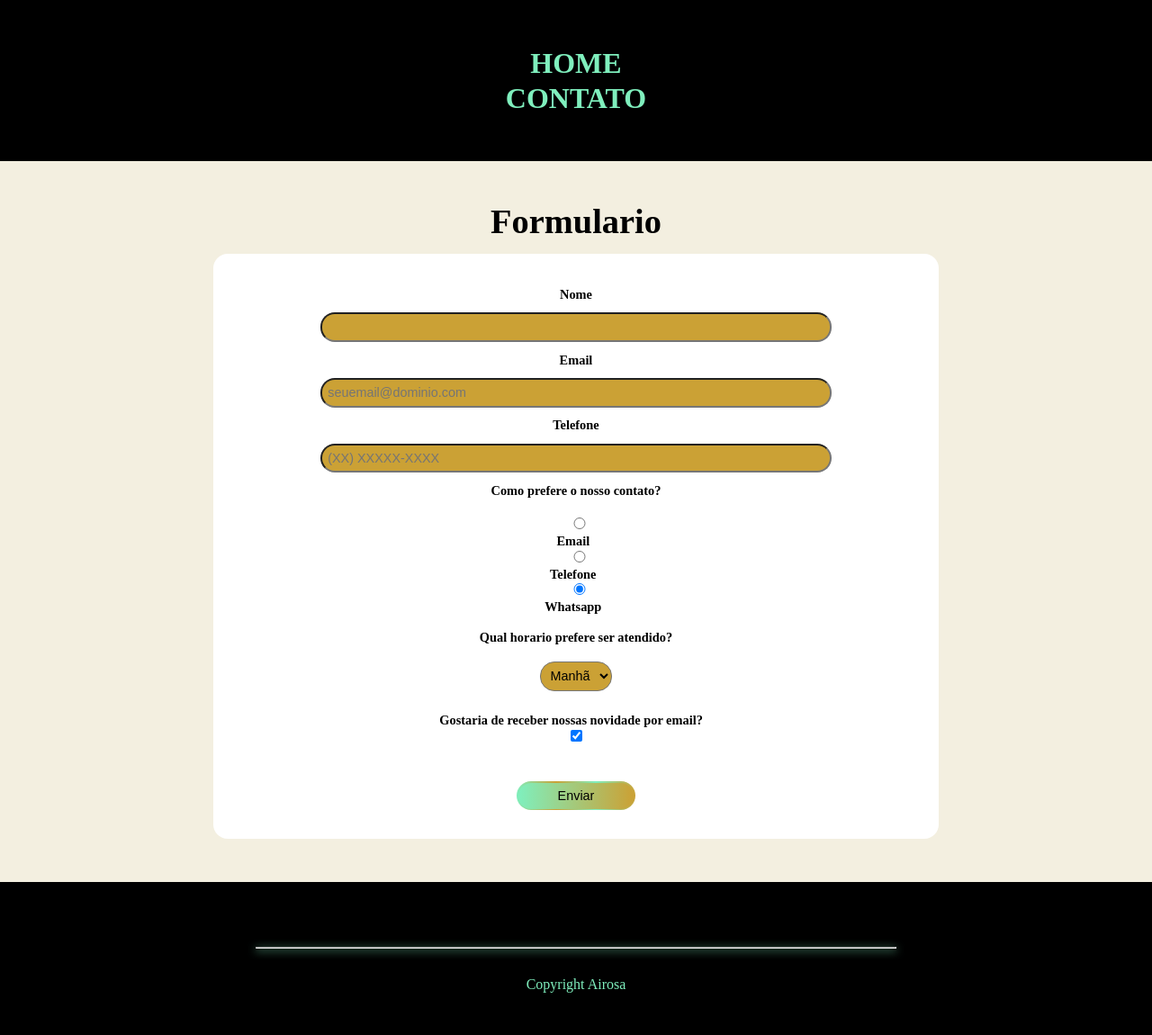
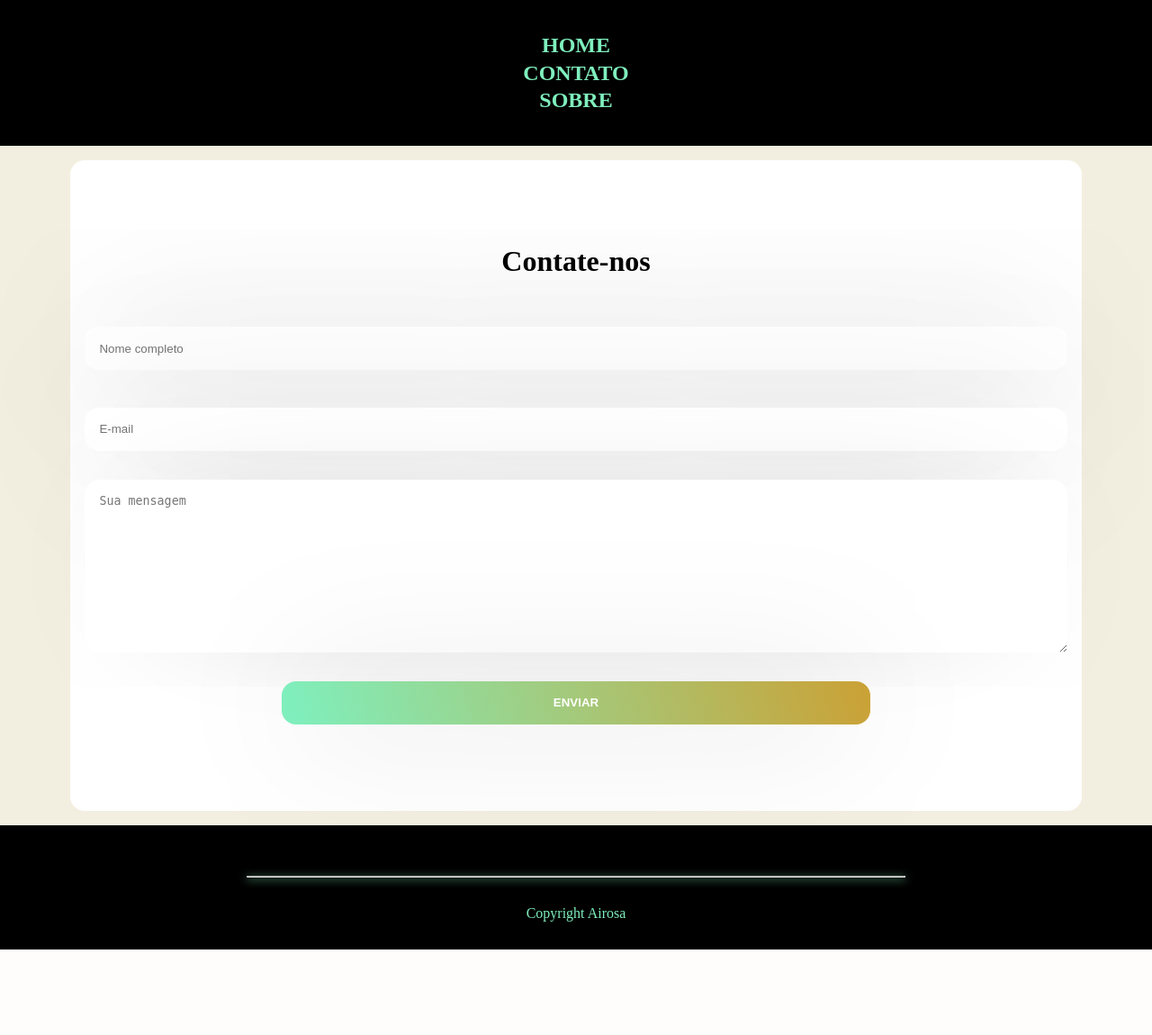
Before and after one commit to airosa32/Flask, a Flask app: page /contato in a window 1280 px wide. Shown: the whole page at 90% size. After the commit the page ends 1055 px from the top, so only its background shows below. Run offline with Flask 2, Linux system fonts and the light colour scheme; parts of the project's set-up code (start-up, migrations or seed data) failed here and were passed over; some libraries are stand-ins or nearby versions.

Commit message:
atualização

```diff
--- a/app/controllers/routes.py
+++ b/app/controllers/routes.py
@@ -11,6 +11,10 @@ def index():
 @app.route('/contato')
 def contato():
     return render_template('contato.html')
+
+@app.route('/sobre')
+def sobre():
+    return render_template('sobre.html')
 
 @app.route('/login', methods=['POST'])
 def login():
@@ -29,4 +33,4 @@ def login():
             return render_template('login.html', user = usuario, password = senha, bd = string)
 
         else:
-            return render_template('index.html', msg = 'usuario ou senha Invalido')
+            return render_template('index.html')
--- a/app/static/estilos/280_pixel/style_contato_screen_280px.css
+++ /dev/null
@@ -1,97 +0,0 @@
-@media screen and (min-width: 280px) {
-    #contato {
-        display: flex;
-        flex-direction: column;
-        flex-wrap: wrap;
-        align-items: center;
-        padding: 3rem;
-        font-weight: bold;
-        flex: 1; /*grow - aumenta e ocupa o mx de espaço disponivel
-                  shirink - diminui e ocupa o mx de espaço disponivel
-                  basis - escolhe o minino de pixel ao ser criado*/
-    }
-
-    #contato h1 {
-        font-size: 2.4rem;
-        margin-bottom: 1rem;
-    }
-
-    #contato form {
-        padding: 2rem 3rem;
-        border-radius: 1rem;
-        background-color: white;
-        width: 60%;
-    }
-
-    #contato #um, #dois, #tres {
-        display: flex;
-        flex-wrap: wrap;
-        flex-direction: column;
-        flex: 1;
-        align-items: center;
-    }
-
-    #contato #cor, select {
-        background-color: var(--cor-2);
-    }
-
-    #contato * :not(div) {
-        margin-bottom: 0.4rem;
-        padding: 0.4rem;
-        border-radius: 1rem;
-        font-size: 0.9rem;
-    }
-
-    #contato input {
-        width: 100%;
-        box-sizing: border-box;
-    }
-
-    @keyframes fundo_enviar {
-        0% {
-            background-image: linear-gradient(0deg, var(--cor-1), var(--cor-2));
-        }
-        25% {
-            background-image:
-            linear-gradient(90deg, var(--cor-1), var(--cor-2),
-                            var(--cor-1), var(--cor-2));
-        }
-        50% {
-            background-image:
-            linear-gradient(180deg, var(--cor-1), var(--cor-2),
-                            var(--cor-1), var(--cor-2));
-        }
-        75% {
-            background-image:
-            linear-gradient(270deg, var(--cor-1), var(--cor-2),
-                            var(--cor-1), var(--cor-2));
-        }
-        100% {
-            background-image:
-            linear-gradient(360deg, var(--cor-1), var(--cor-2),
-                            var(--cor-1), var(--cor-2));
-        }
-    }
-
-    #contato #enviar {
-        background-image: linear-gradient(270deg, var(--cor-2), var(--cor-1));
-        width: 8rem;
-        margin: 0;
-        border: none;
-        cursor: pointer;
-    }
-
-    #contato #fundo_enviar {
-        margin-top: 1.6rem;
-        padding: 0.1rem;
-        border-radius: 1rem;
-        animation: fundo_enviar 2s;
-        animation-iteration-count: infinite;
-    }
-}
-
-@media screen and (min-width: 600px) {
-    #contato input {
-        width: 80%;
-    }
-}
--- a/app/static/estilos/280_pixel/style_index_screen_280px.css
+++ /dev/null
@@ -1,74 +0,0 @@
-@media screen and (min-width: 280px) {
-    #index {
-        display: flex;
-        flex-direction: column;
-        flex-wrap: wrap;
-        flex: 1;
-        align-items: center;
-        padding: 3rem;
-        font-weight: bold;
-        color: var(--cor-2);
-    }
-
-    #index form {
-        border-radius: 1rem;
-        padding: 6rem 3rem 0 3rem;
-        background-color: white;
-        width: 60%;
-    }
-
-    #index form, fieldset {
-        display: flex;
-        flex-direction: column;
-        align-items: center;
-        flex: 1;
-    }
-
-    #index legend {
-        font-size: 2rem;
-    }
-
-    #index input {
-        width: 100%;
-        height: 1.5rem;
-        border: 0 none;
-        outline: 0;
-        margin-top: 1rem;
-    }
-
-    #index #enviar {
-        margin: 1.4rem 0 2rem 0;
-        border-radius: 1rem;
-        cursor: pointer;
-        background-image: linear-gradient(45deg, var(--cor-1), var(--cor-2));
-    }
-
-    #index #enviar:hover {
-        box-shadow:0 0 6px var(--cor-1);
-    }
-
-    #index .linha_preta {
-        height: 0.03rem;
-        width: 100%;
-        background-color: var(--cor-3);
-    }
-
-    #index #painel_1, #painel_2, a {
-        text-decoration: none;
-        margin-top: 0.5rem;
-        color: var(--cor-2);
-    }
-
-    #index #painel_2 {
-        margin-top: 8rem;
-        margin-bottom: 0.7rem;
-    }
-
-    #index #painel_2 a:after {
-        content: ' ➜';
-    }
-
-    #index #msg {
-        color: red;
-    }
-}
--- /dev/null
+++ b/app/static/estilos/screen_280_pixel/style_contato_screen_280px.css
@@ -0,0 +1,79 @@
+@media screen and (min-width: 280px) {
+    #contato {
+        display: flex;
+        flex-direction: column;
+        flex-wrap: wrap;
+        align-items: center;
+        padding: 1rem;
+        font-weight: bold;
+        flex: 1; /*grow - aumenta e ocupa o mx de espaço disponivel
+                  shirink - diminui e ocupa o mx de espaço disponivel
+                  basis - escolhe o minino de pixel ao ser criado*/
+    }
+
+    #contato form legend {
+        font-size: 2rem;
+        margin-bottom: 1rem;
+    }
+
+    #contato form {
+        padding: 6rem 1rem 3rem 1rem;
+        border-radius: 1rem;
+        background-color: white;
+        box-sizing: border-box;
+        width: 90%;
+    }
+
+    #contato #painel {
+        display: flex;
+        flex-wrap: wrap;
+        flex-direction: column;
+        flex: 1;
+        align-items: center;
+    }
+
+    #contato input {
+        width: 100%;
+        height: 3rem;
+        border-radius: 1rem;
+        box-sizing: border-box;
+        border: none;
+        outline: 0;
+        box-shadow:0 0 10rem -1.3rem var(--cor-3);
+    }
+
+    #contato input:not(#enviar) {
+        padding: 1rem;
+    }
+
+    #contato #texto {
+        width: 100%;
+        height: 12rem;
+        box-sizing: border-box;
+        border-radius: 1rem;
+        border: none;
+        outline: 0;
+        box-shadow:0 0 10rem -5.5rem var(--cor-3);
+        margin-top: 2rem;
+        padding: 1rem;
+    }
+
+    #contato #enviar {
+        margin: 2rem 0 3rem 0;
+        width: 60%;
+        border: 0;
+        border-radius: 1rem;
+        cursor: pointer;
+        font-weight: bold;
+        color: white;
+        text-transform: uppercase;
+        background-image: linear-gradient(75deg, var(--cor-2),var(--cor-1), var(--cor-2),var(--cor-1), var(--cor-2));
+        background-size: 400%;
+        background-position-x: 100%;
+        transition: 1s;
+    }
+
+    #contato #enviar:hover {
+        background-position-x: 0%;
+    }
+}
--- /dev/null
+++ b/app/static/estilos/screen_280_pixel/style_index_screen_280px.css
@@ -0,0 +1,88 @@
+@media screen and (min-width: 280px) {
+    #index {
+        display: flex;
+        flex-direction: column;
+        flex-wrap: wrap;
+        flex: 1;
+        align-items: center;
+        padding: 1rem;
+    }
+
+    #index form {
+        border-radius: 1rem;
+        padding: 6rem 0 3rem 0;
+        background-color: white;
+    }
+
+    #index form, fieldset {
+        display: flex;
+        flex-direction: column;
+        align-items: center;
+        flex: 1;
+        width: 90%;
+    }
+
+    #index legend {
+        font-size: 2rem;
+        font-weight: bold;
+    }
+
+    #index .painel {
+        display: flex;
+        flex: 1;
+        width: 100%;
+    }
+
+    #index #painel_ic {
+        border-bottom: 0.01rem var(--cor-3) solid;
+    }
+
+    #index #painel_ic, input {
+        margin-top: 2.6rem;
+    }
+
+    #index div p ~ i {
+        margin-top: 1rem;
+        font-size: 2rem;
+    }
+
+    #index input {
+        width: 100%;
+        height: 3rem;
+        border: none;
+        outline: 0;
+        border-bottom: 0.01rem var(--cor-3) solid;
+        padding-left: 1rem;
+    }
+
+    #index #enviar {
+        margin: 0.5rem 0 3rem 0;
+        border: 0;
+        border-radius: 1rem;
+        cursor: pointer;
+        font-weight: bold;
+        color: white;
+        text-transform: uppercase;
+        background-image: linear-gradient(75deg, var(--cor-2),var(--cor-1), var(--cor-2),var(--cor-1), var(--cor-2));
+        background-size: 400%;
+        background-position-x: 100%;
+        transition: 1s;
+    }
+
+    #index #enviar:hover {
+        background-position-x: 0%;
+    }
+
+    #index a, #criar_acc {
+        text-decoration: none;
+        margin: 1rem;
+        color: var(--cor-3);
+    }
+
+    #index #criar_acc {
+        margin-top: 8rem;
+        text-transform: uppercase;
+        font-size: 0.78rem;
+        font-weight: 600;
+    }
+}
--- /dev/null
+++ b/app/static/estilos/screen_280_pixel/style_sobre_screen_280px.css
@@ -0,0 +1,10 @@
+@media screen and (min-width: 280px) {
+    #sobre {
+        display: flex;
+        flex-direction: column;
+        flex-wrap: wrap;
+        flex: 1;
+        align-items: center;
+        padding: 1rem;
+    }
+}
--- a/app/static/estilos/style.css
+++ b/app/static/estilos/style.css
@@ -20,13 +20,13 @@ li {
 }
 
 header, footer {
-    padding: 3rem;
+    padding: 2rem;
     background-color: var(--cor-3);
 }
 
 header nav a {
     color: var(--cor-1);
-    font-size: 2rem;
+    font-size: 1.5rem;
     font-weight: bold;
     text-decoration: none;
     text-transform: uppercase;
--- a/app/templates/base.html
+++ b/app/templates/base.html
@@ -4,11 +4,16 @@
     <meta charset="UTF-8">
     <meta http-equiv="X-UA-Compatible" content="IE=edge">
     <meta name="viewport" content="width=device-width, initial-scale=1.0">
+
     <link rel="stylesheet" href="{{ url_for('static', filename='/estilos/reset.css') }}">
     <link rel="stylesheet" href="{{ url_for('static', filename='/estilos/style.css') }}">
-    <link rel="stylesheet" href="{{ url_for('static', filename='/estilos/280_pixel/style_index_screen_280px.css') }}">
-    <link rel="stylesheet" href="{{ url_for('static', filename='/estilos/280_pixel/style_contato_screen_280px.css') }}">
-    <link rel="stylesheet" href="{{ url_for('static', filename='/estilos/280_pixel/style_login_screen_280px.css') }}">
+    <link rel="stylesheet" href="{{ url_for('static', filename='/estilos/screen_280_pixel/style_index_screen_280px.css') }}">
+    <link rel="stylesheet" href="{{ url_for('static', filename='/estilos/screen_280_pixel/style_contato_screen_280px.css') }}">
+    <link rel="stylesheet" href="{{ url_for('static', filename='/estilos/screen_280_pixel/style_sobre_screen_280px.css') }}">
+    <link rel="stylesheet" href="{{ url_for('static', filename='/estilos/screen_280_pixel/style_login_screen_280px.css') }}">
+
+    <script src="https://kit.fontawesome.com/1aeed8af49.js" crossorigin="anonymous"></script>
+
     <title>Document</title>
 </head>
 <body>
@@ -17,6 +22,7 @@
             <ul>
                 <li><a href="/index">Home</a></li>
                 <li><a href="/contato">Contato</a></li>
+                <li><a href="/sobre">Sobre</a></li>
             </ul>
         </nav>
     </header>
--- a/app/templates/contato.html
+++ b/app/templates/contato.html
@@ -3,52 +3,19 @@
 {% block conteudo %}
 
 <main id="contato">
-    <h1>Formulario</h1>
+    <form action="">
+        <legend>Contate-nos</legend>
 
-    <form action="">
-        <div id="um">
-            <label for="nome">Nome</label>
-            <input id="cor" name="nome" type="text" pattern="[a-zA-Z]+$" minlength="3" maxlength="10" required>
+        <div id="painel">
+            <input id="cor" name="nome" type="text" pattern="[a-zA-Z]+$" minlength="3" maxlength="10" required
+                placeholder="Nome completo">
 
-            <label for="email">Email</label>
             <input id="cor" name="email" type="email" required
-                placeholder="seuemail@dominio.com">
-
-            <label for="telefone">Telefone</label>
-            <input id="cor" name="telefone" type="tel" pattern="[0-9]{11}" required
-                placeholder="(XX) XXXXX-XXXX">
+                placeholder="E-mail">
+                <textarea name="texto" id="texto" placeholder="Sua mensagem"></textarea>
         </div>
 
-        <fieldset>
-            <legend>Como prefere o nosso contato?</legend>
-
-            <div class="dois">
-                <label for="radio-email"><input name="contato" type="radio" id="radio-email" value="email">Email</label>
-
-                <label for="radio-telefone"><input name="contato" type="radio" id="radio-telefone" value="telefone">Telefone</label>
-
-                <label for="radio-whatsapp"><input name="contato" type="radio" id="radio-whatsapp" value="whatsapp" checked>Whatsapp</label>
-            </div>
-        </fieldset>
-
-        <fieldset>
-            <legend>Qual horario prefere ser atendido?</legend>
-
-            <select name="opcoes" id="opcoes">
-                <option value="manha">Manhã</option>
-                <option value="tarde">Tarde</option>
-                <option value="noite">Noite</option>
-            </select>
-
-        </fieldset>
-
-        <div id="tres">
-            <label for="">Gostaria de receber nossas novidade por email? &ensp;<input name="confirma_envio_email" type="checkbox" id="checkbox" checked></label>
-
-            <div id="fundo_enviar">
-                <input type="submit" value="Enviar" id="enviar">
-            </div>
-        </div>
+        <input type="submit" value="Enviar" id="enviar">
     </form>
 </main>
 
```
Also changed, not shown: app/templates/index.html (+18 -14 lines), app/templates/sobre.html (added, +9 -0 lines), app/static/estilos/screen_280_pixel/style_login_screen_280px.css (renamed from app/static/estilos/280_pixel/style_login_screen_280px.css), app/templates/login.html (line endings or trailing spaces).
